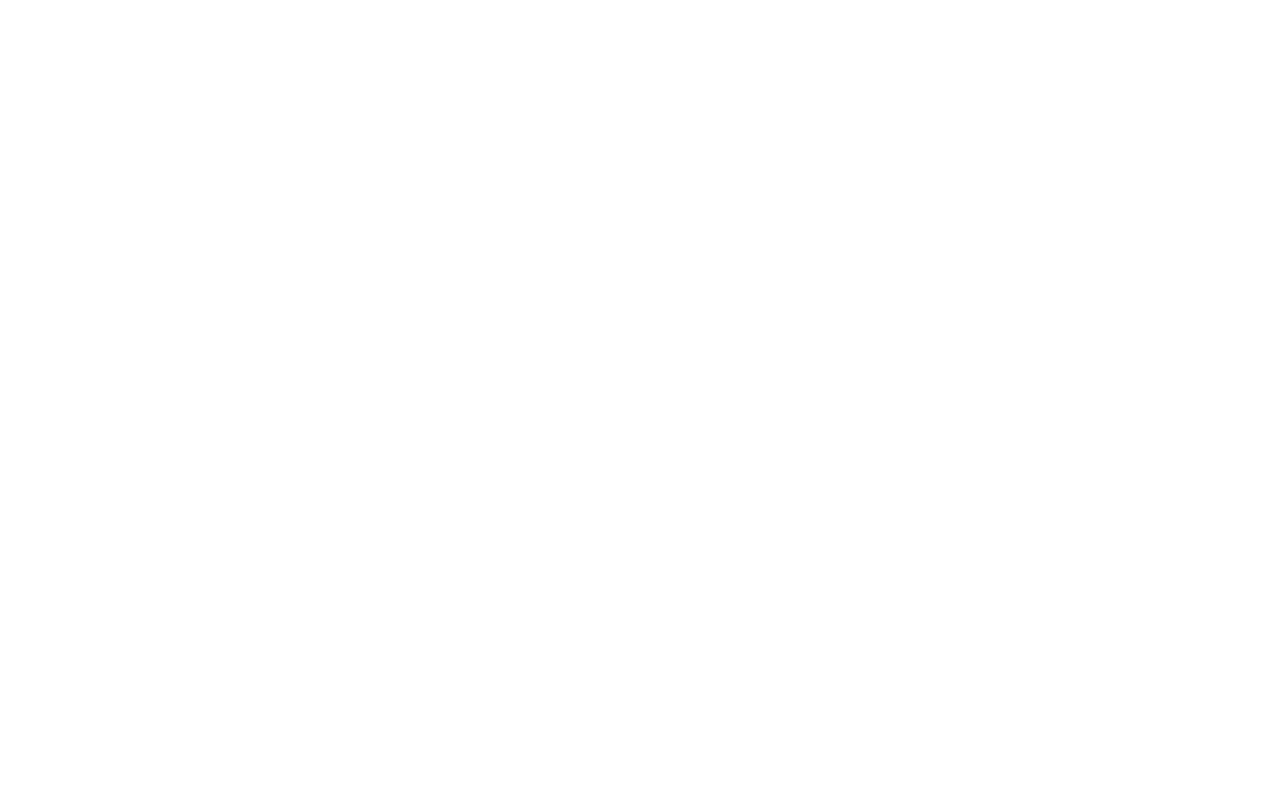
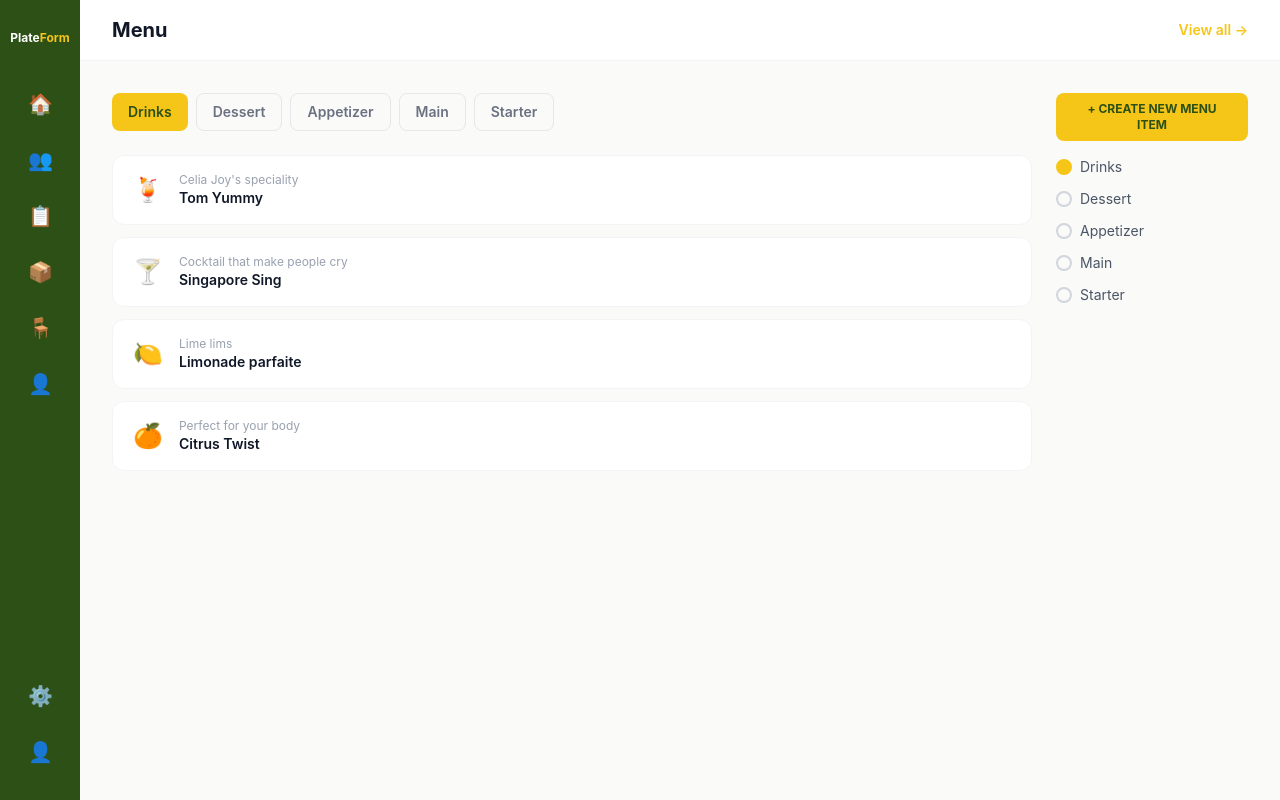
Before and after one commit to Celia-joy/Plateform, a React (Vite) app: page /dashboard/menus in a window 1280 px wide. Before the commit this address had no page. Built offline with nearby package versions, Linux system fonts and the light colour scheme.

Commit message:
Plateform

```diff
--- a/src/App.jsx
+++ b/src/App.jsx
@@ -8,7 +8,7 @@
 import OverviewPage from './pages/dashboard/OverviewPage'
 import OrdersPage from './pages/dashboard/OrdersPage'
 // import ClientsPage from './pages/dashboard/ClientsPage'
-// import MenusPage from './pages/dashboard/MenusPage'
+ import MenusPage from './pages/dashboard/MenusPage'
 // import NotificationsPage from './pages/dashboard/NotificationsPage'
 import { BrowserRouter, Routes, Route } from 'react-router-dom'
 
@@ -29,7 +29,7 @@
           <Route index element={<OverviewPage />} />
           <Route path="orders" element={<OrdersPage />} />
           {/*<Route path="clients" element={<ClientsPage />} />*/}
-          {/*<Route path="menus" element={<MenusPage />} />*/}
+          <Route path="menus" element={<MenusPage />} />
           {/*<Route path="notifications" element={<NotificationsPage />} />*/}
         </Route>
       </Routes>
--- a/src/pages/dashboard/MenusPage.jsx
+++ b/src/pages/dashboard/MenusPage.jsx
@@ -0,0 +1,90 @@
+import { useState } from "react"
+
+function MenusPage() {
+  const [activeCategory, setActiveCategory] = useState("Drinks")
+
+  const categories = ["Drinks", "Dessert", "Appetizer", "Main", "Starter"]
+
+  const menuItems = [
+    { id: 1, name: "Tom Yummy", sub: "Celia Joy's speciality", category: "Drinks", emoji: "🍹" },
+    { id: 2, name: "Singapore Sing", sub: "Cocktail that make people cry", category: "Drinks", emoji: "🍸" },
+    { id: 3, name: "Limonade parfaite", sub: "Lime lims", category: "Drinks", emoji: "🍋" },
+    { id: 4, name: "Citrus Twist", sub: "Perfect for your body", category: "Drinks", emoji: "🍊" },
+    { id: 5, name: "Tiramisu", sub: "Italian classic", category: "Dessert", emoji: "🍰" },
+    { id: 6, name: "Burger", sub: "Main dish", category: "Main", emoji: "🍔" },
+  ]
+
+  const filteredItems = menuItems.filter(item => item.category === activeCategory)
+
+  return (
+    <div className="flex flex-col h-screen">
+
+
+      <div className="bg-white border-b border-gray-100 px-8 py-4 flex items-center justify-between">
+        <h1 className="text-xl font-bold text-gray-900">Menu</h1>
+        <button className="text-sm text-[#F5C518] font-semibold">View all →</button>
+      </div>
+
+      <div className="p-8 flex gap-6">
+
+        <div className="flex-1">
+
+
+          <div className="flex gap-2 mb-6">
+            {categories.map((cat) => (
+              <button
+                key={cat}
+                onClick={() => setActiveCategory(cat)}
+                className={`px-4 py-2 rounded-lg text-sm font-semibold ${
+                  activeCategory === cat
+                    ? "bg-[#F5C518] text-[#2D5016]"
+                    : "border border-gray-200 text-gray-500"
+                }`}
+              >
+                {cat}
+              </button>
+            ))}
+          </div>
+
+          {filteredItems.map((item) => (
+            <div key={item.id} className="bg-white border border-gray-100 rounded-xl px-5 py-4 mb-3 flex items-center gap-4">
+              <span className="text-2xl">{item.emoji}</span>
+              <div>
+                <div className="text-xs text-gray-400">{item.sub}</div>
+                <div className="text-sm font-semibold text-gray-900">{item.name}</div>
+              </div>
+            </div>
+          ))}
+
+          {filteredItems.length === 0 && (
+            <div className="text-center py-12 text-gray-400">
+              <div className="text-4xl mb-3">🍽️</div>
+              <p className="text-sm">No items in this category yet</p>
+            </div>
+          )}
+
+        </div>
+        <div className="w-48 flex-shrink-0">
+          <div className="bg-[#F5C518] rounded-lg px-4 py-2 text-center text-xs font-bold text-[#2D5016] mb-4">
+            + CREATE NEW MENU ITEM
+          </div>
+          <div className="flex flex-col gap-3">
+            {categories.map((cat) => (
+              <div key={cat} className="flex items-center gap-2">
+                <div className={`w-4 h-4 rounded-full border-2 ${
+                  activeCategory === cat
+                    ? "bg-[#F5C518] border-[#F5C518]"
+                    : "border-gray-300"
+                }`}></div>
+                <span className="text-sm text-gray-600">{cat}</span>
+              </div>
+            ))}
+          </div>
+        </div>
+
+      </div>
+    </div>
+  )
+}
+
+export default MenusPage
--- a/src/pages/dashboard/NotificationsPage.jsx
+++ b/src/pages/dashboard/NotificationsPage.jsx
@@ -0,0 +1,50 @@
+function NotificationsPage(){
+    const notifications = [
+        {
+            id:1,
+            title: "New order received",
+            sub:"Order #Order16 from Tom Yummy",
+            time:"2 min ago",
+            read: false,
+            color:"bg-[#F5C518]"
+        },
+        {
+            id:2,
+            title: "Payment confirmed",
+            sub:"$500 from CREDO HOTEL",
+            time:"1 hour ago",
+            read: false,
+            color:"bg-[#2D5016]"
+        },
+        {
+            id:3,
+            title: "Order #Order14 was delivered successfully",
+            sub:"",
+            time:"Yesterday",
+            read: true,
+            color:"bg-[#2D5016]"
+        },
+        {
+            id:4,
+            title: "New order received",
+            sub:"New client GIA added to your list",
+            time:"2 days ago",
+            read: true,
+            color:"bg-gray-300"
+        }
+
+    ]
+    return (
+        <div className="flex flex-col h-screen">
+            <div className="bg-white border-b border-gray-100 px-8 py-4 flex items-center justify-bwtween">
+                <h1 className="text-xl font-bold text-gray-900">Notifications</h1>
+                <button className="text-sm text-[#F5C518] font-semibold">
+                    Mark all as read
+                </button>
+            </div>
+
+        </div>
+
+    )
+}
+export default NotificationsPage
```
